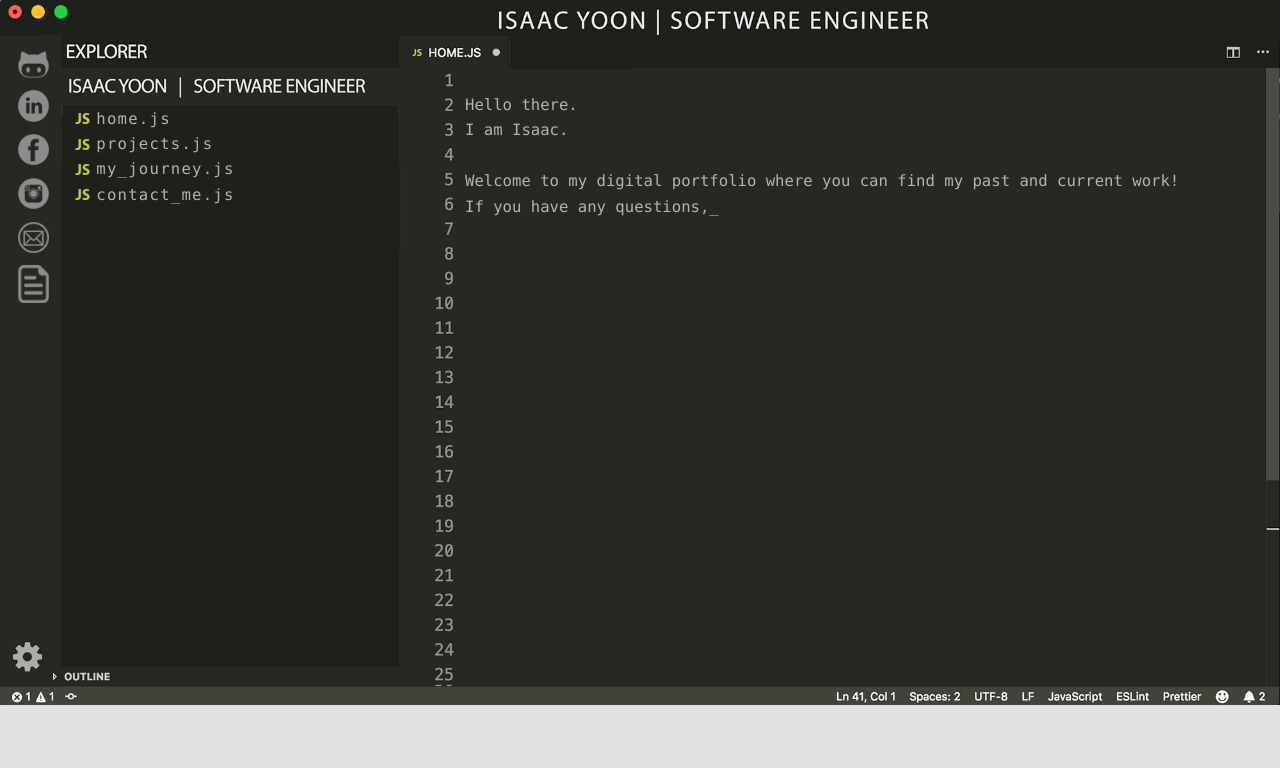
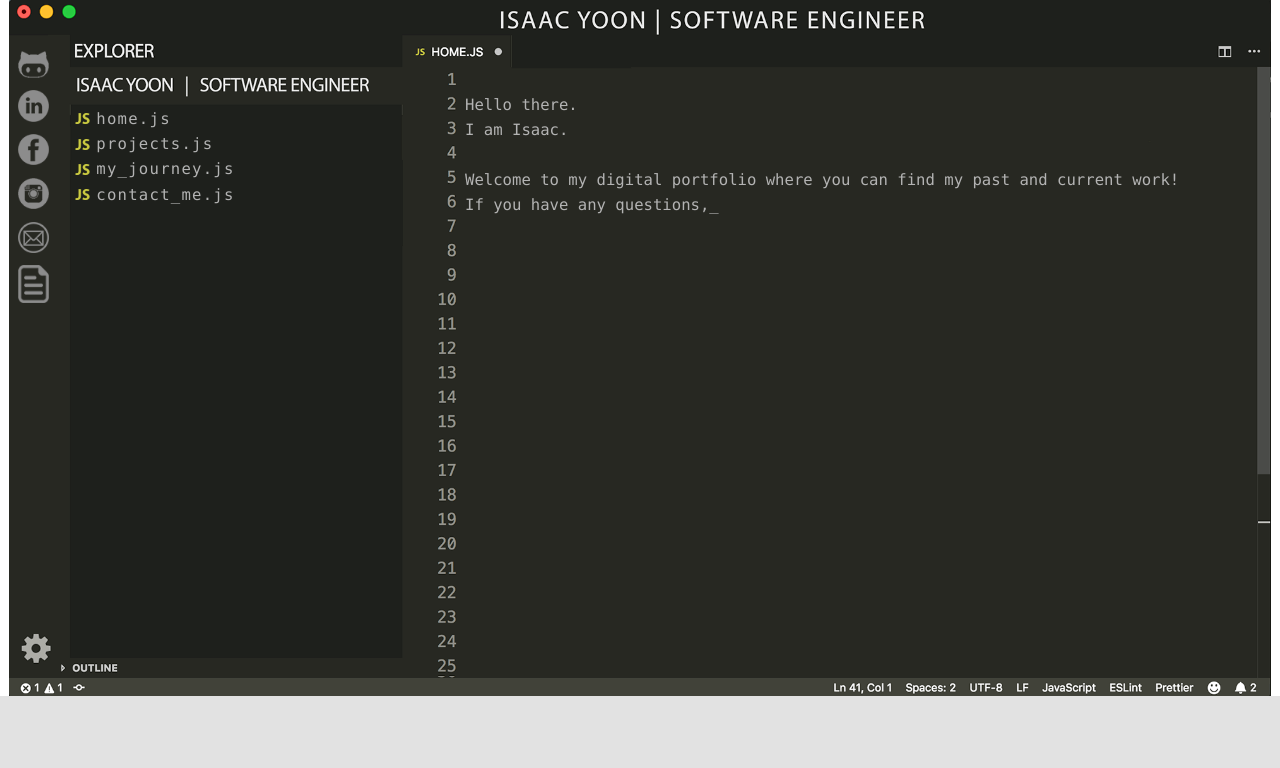
Before and after one commit to isaachyoon/iy_website, a website: page index.html in a window 1280 px wide. Shown: the top 768 px of the page. Drawn offline with nearby package versions, Linux system fonts and the light colour scheme.

Commit message:
adjust line-height

```diff
--- a/app/index.css
+++ b/app/index.css
@@ -44,7 +44,7 @@ body {
 }
 
 .header-image > img{
-  width: 100%;
+  width: 101rem;
 }
 
 nav {
@@ -116,7 +116,7 @@ nav {
   color: #b3b3b3;
   z-index: 2;
   font-size: 1.25rem;
-  line-height: 1.63;
+  line-height: 1.61;
 }
 
 .image-links {
```
